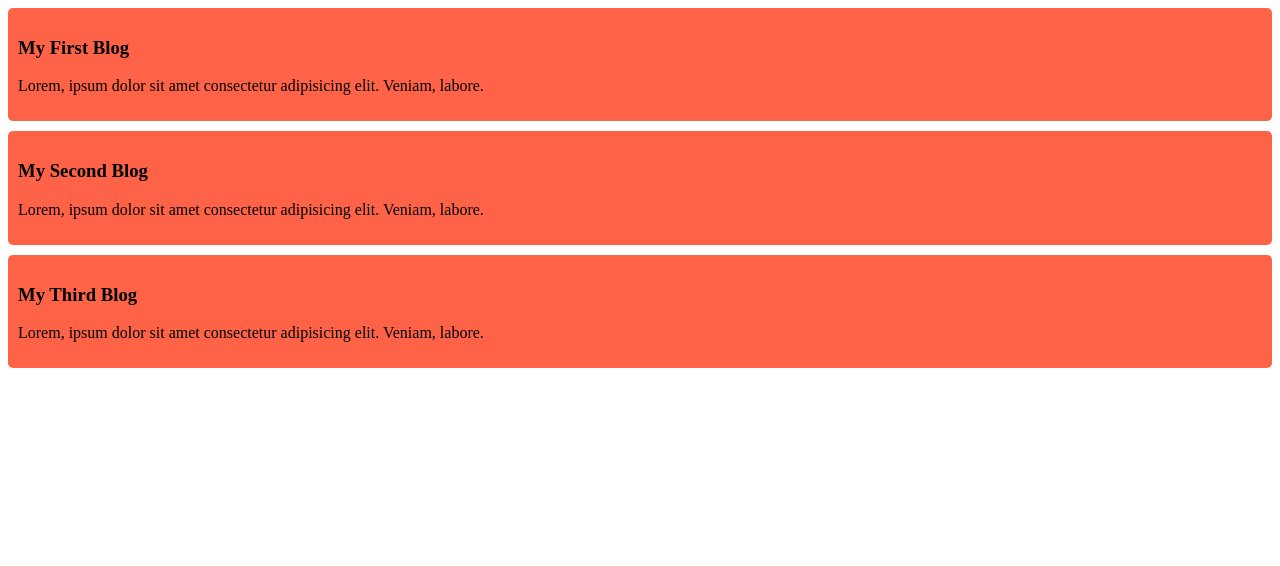
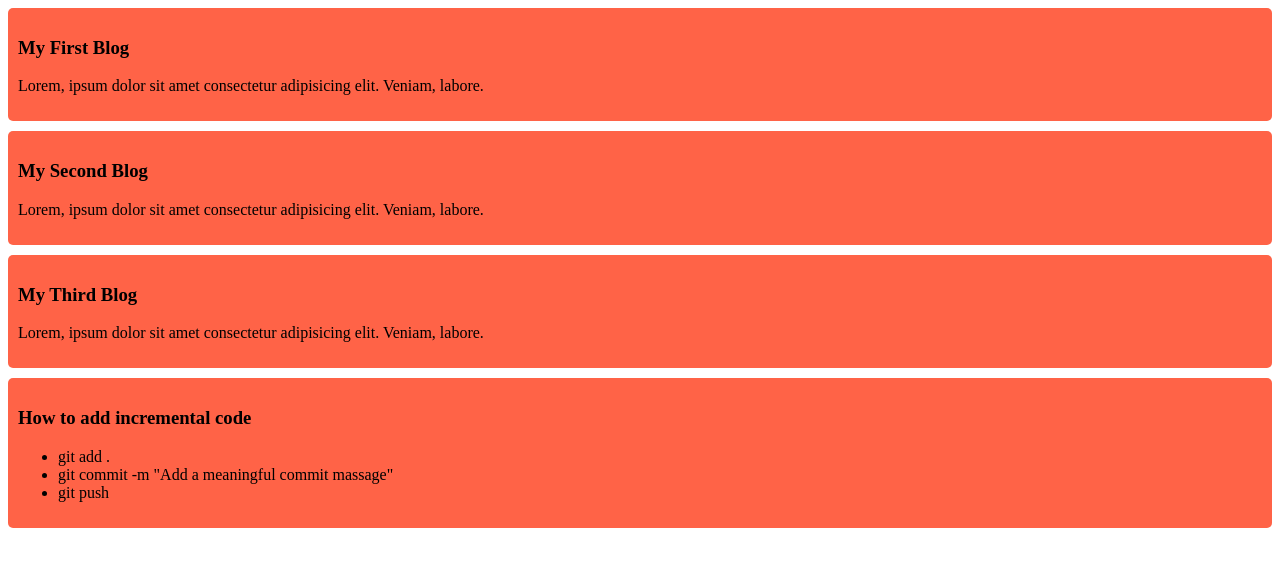
Before and after one commit to rasidahmedraiyan/my-simple-website, a plain HTML site: page index.html in a window 1280 px wide. Drawn offline with Linux system fonts and the light colour scheme.

Commit message:
Added a list to push code

```diff
--- a/index.html
+++ b/index.html
@@ -18,5 +18,13 @@
         <h3>My Third Blog</h3>
         <p>Lorem, ipsum dolor sit amet consectetur adipisicing elit. Veniam, labore.</p>
     </div>
+    <div>
+        <h3>How to add incremental code</h3>
+        <ul>
+            <li>git add .</li>
+            <li>git commit -m "Add a meaningful commit massage"</li>
+            <li>git push</li>
+        </ul>
+    </div>
 </body>
 </html>
```
